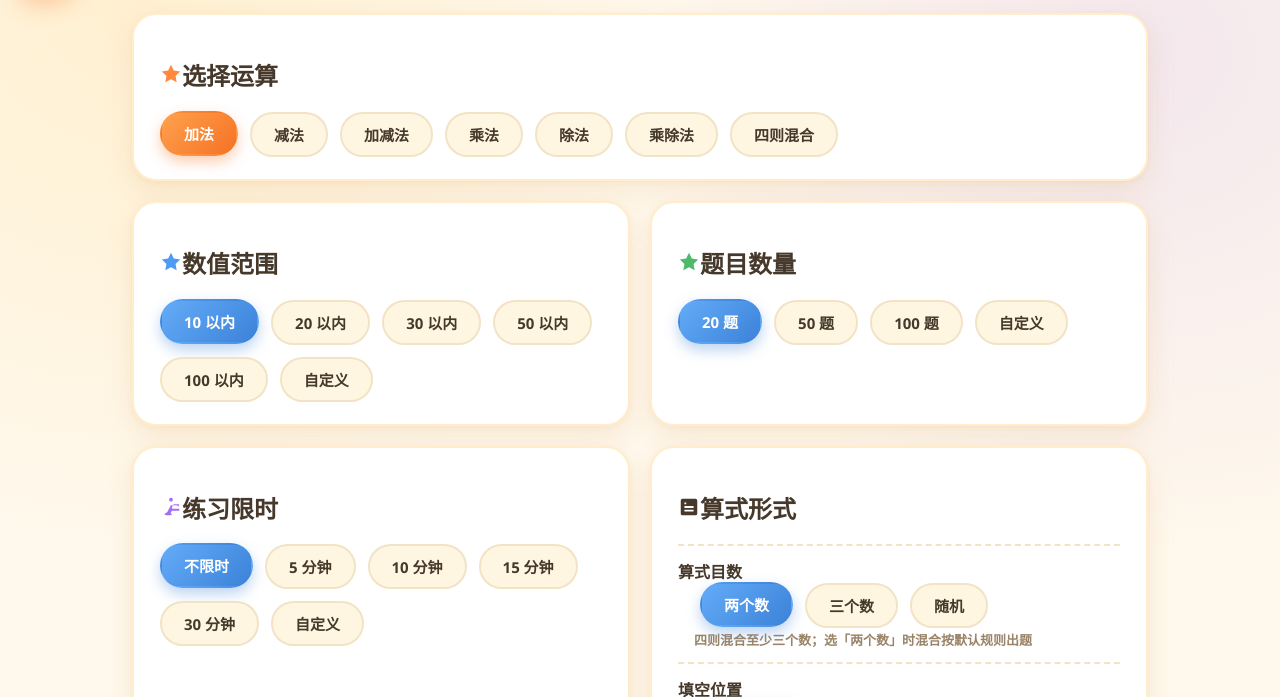
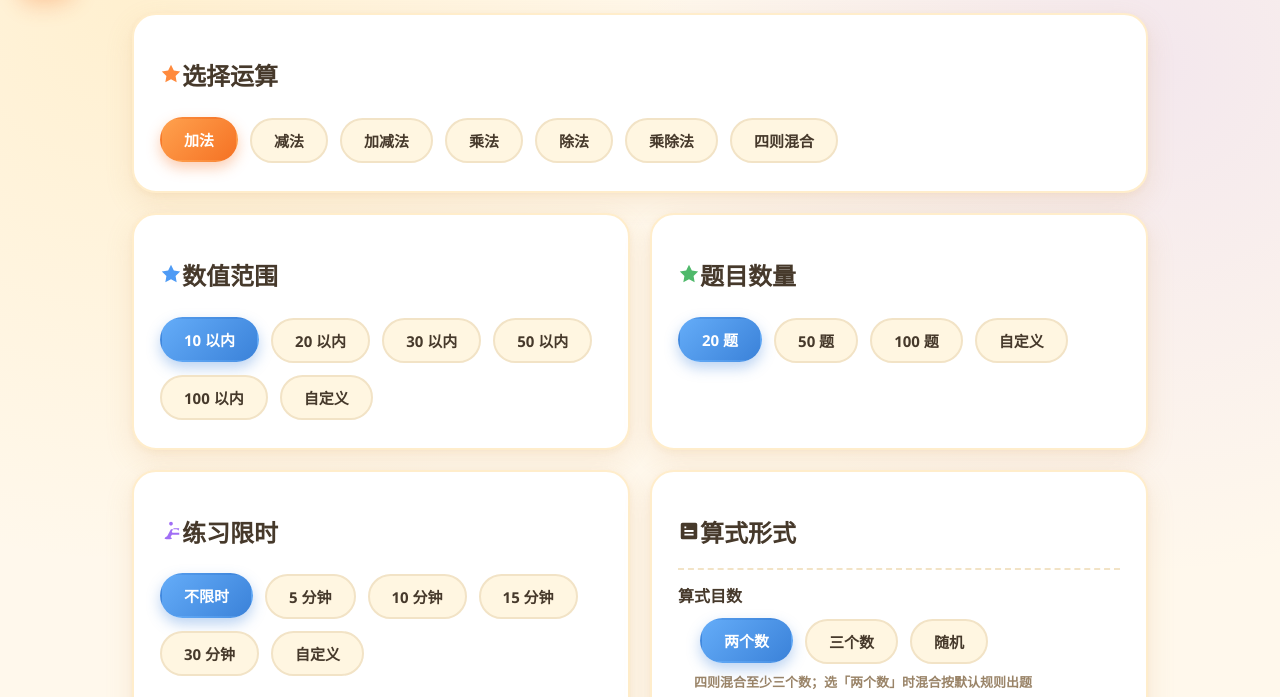
Before and after one commit to BigThxBrigde/calcstar, a plain HTML site: page web/index.html in a window 1280 px wide. Shown: the part 97-794 px from the top of the page. Drawn offline with Linux system fonts and the light colour scheme.

Commit message:
fix(web): 修复设置页小标题与按钮组之间缺少纵向间距
.option-column 纵向堆叠无间距规则，且 chip-group 全向负 margin
干扰纵向；改为仅水平负补偿并补齐小标题/按钮组/提示的纵向间距。

```diff
--- a/web/css/style.css
+++ b/web/css/style.css
@@ -254,8 +254,10 @@ input {
 .chip-group {
   display: flex;
   flex-wrap: wrap;
-  /* QtWebEngine(Chromium 83) 不支持 flex gap，用 margin 实现间距 */
-  margin: -6px;
+  /* QtWebEngine(Chromium 83) 不支持 flex gap，用 margin 实现间距；
+     仅做水平补偿（首尾对齐），纵向间距由父级 margin 控制 */
+  margin-left: -6px;
+  margin-right: -6px;
 }
 
 .chip-group .chip {
@@ -434,6 +436,20 @@ input {
 .option-column {
   flex-direction: column;
   align-items: flex-start;
+}
+
+/* 纵向排列时补齐小标题与按钮组、按钮组与提示之间的间距 */
+.option-column > .option-name {
+  margin-bottom: 6px;
+}
+
+.option-column > .chip-group {
+  margin-top: 0;
+  margin-bottom: 2px;
+}
+
+.option-column > .option-hint {
+  margin-top: 0;
 }
 
 .switch {
```
